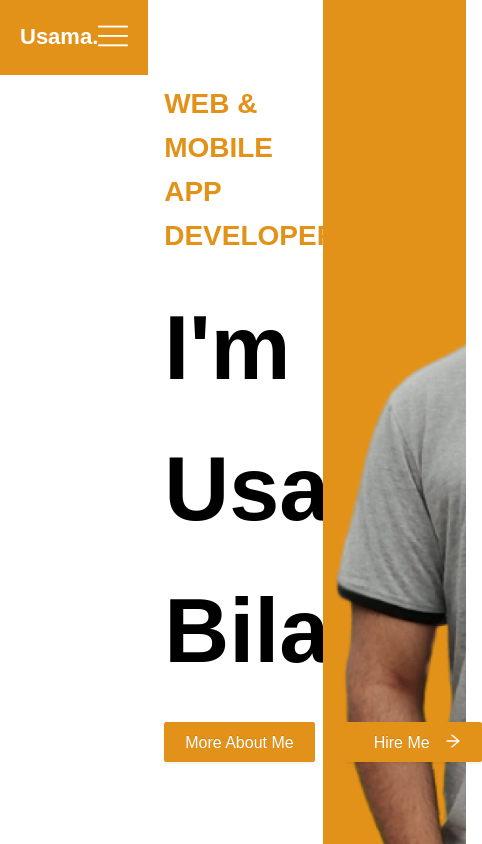
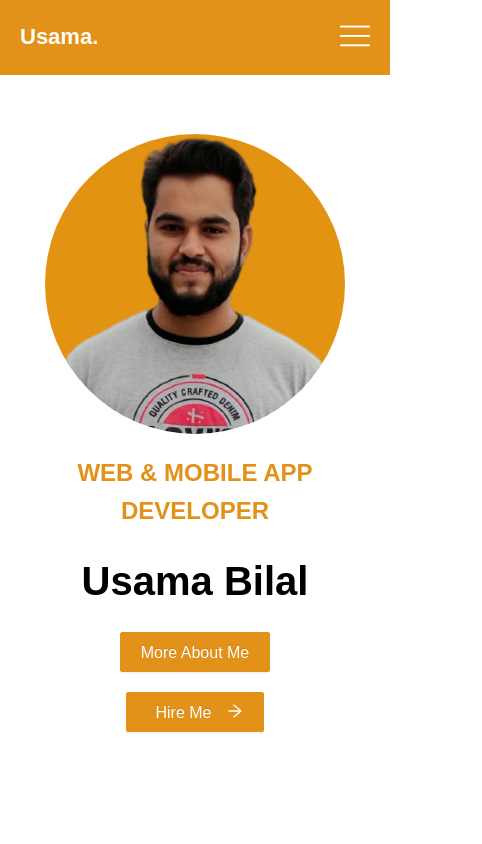
Before and after one commit to CodeWUsama/usamaportfolioold, a React (Create React App) app: page / in a window 390 px wide. Shown: the whole page, 482 px wide, since content can reach past the window. Built offline with nearby package versions, Linux system fonts and the light colour scheme.

Commit message:
Mobile responsive home

```diff
--- a/src/routes/Home/index.tsx
+++ b/src/routes/Home/index.tsx
@@ -1,18 +1,24 @@
-import { Text } from "../../components/Global/styled.components";
+import { Flex, Text } from "../../components/Global/styled.components";
 import Sidebar from "../../components/Sidebar";
 import {
   BannerLeftCont,
   BannerRightCont,
   BannersContainer,
   ButtonsContainer,
+  MobileRoot,
   Root,
+  UsamaImage,
 } from "./styled.component";
 import { Colors } from "../../constants";
 import Button from "../../components/Button";
 import ArrowRightOutlined from "@ant-design/icons/ArrowRightOutlined";
+import { useContext } from "react";
+import { DataContext } from "App";
 
 const Home = () => {
-  return (
+  const { width } = useContext(DataContext);
+
+  return width >= 600 ? (
     <Root>
       <Sidebar />
       <BannersContainer>
@@ -34,6 +40,40 @@ const Home = () => {
         <BannerRightCont />
       </BannersContainer>
     </Root>
+  ) : (
+    <MobileRoot>
+      <Sidebar />
+      <Flex
+        flexDirection="column"
+        height="85%"
+        alignItems="center"
+        justifyContent="center"
+        gap={20}
+      >
+        <UsamaImage
+          src={process.env.PUBLIC_URL + "/Images/usama-cropped.png"}
+        />
+        <Text
+          color={Colors.base}
+          fontWeight="bold"
+          textAlign="center"
+          fontSize={24}
+          capital
+        >
+          Web & Mobile App
+          <br />
+          Developer
+        </Text>
+        <Text fontSize={40} fontWeight="bold">
+          Usama Bilal
+        </Text>
+        <Button text="More About Me" />
+        <Button
+          text="Hire Me"
+          icon={<ArrowRightOutlined></ArrowRightOutlined>}
+        />
+      </Flex>
+    </MobileRoot>
   );
 };
 
--- a/src/routes/Home/styled.component.ts
+++ b/src/routes/Home/styled.component.ts
@@ -34,3 +34,13 @@ export const ButtonsContainer = styled.div`
   display: flex;
   gap: 30px;
 `;
+
+export const MobileRoot = styled.div`
+  height: 100%;
+`;
+
+export const UsamaImage = styled.img`
+  border-radius: 50%;
+  height: 300px;
+  width: 300px;
+`;
```
